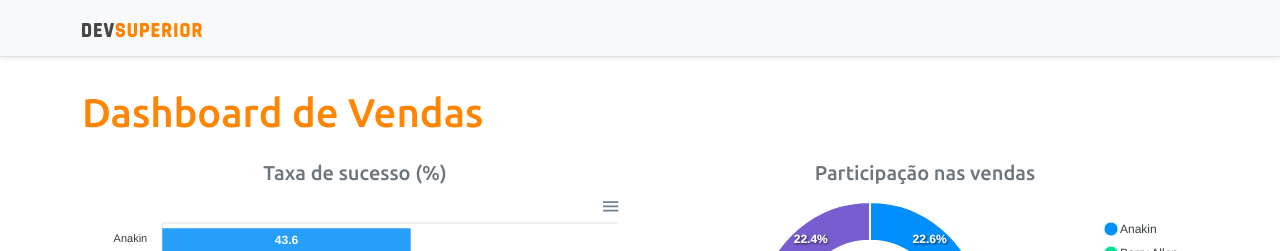
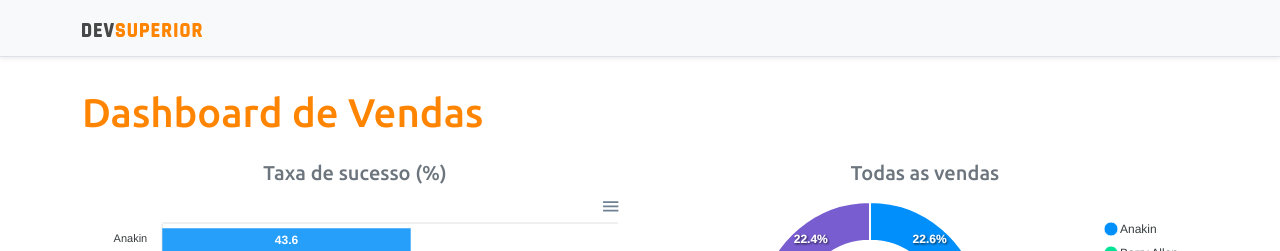
Before and after one commit to geyseevelyn/projeto-sds4, a React (Create React App) app in the folder frontend/: page / in a window 1280 px wide. Shown: the top 251 px of the page. Built offline with nearby package versions, Linux system fonts and the light colour scheme.

Commit message:
Static charts

```diff
--- a/frontend/src/App.tsx
+++ b/frontend/src/App.tsx
@@ -17,7 +17,7 @@
             <BarChart />
           </div>
           <div className="col-sm-6">
-            <h5 className="text-center text-secondary">Participação nas vendas</h5>
+            <h5 className="text-center text-secondary">Todas as vendas</h5>
             <DonutChart />
           </div>
         </div>
```
